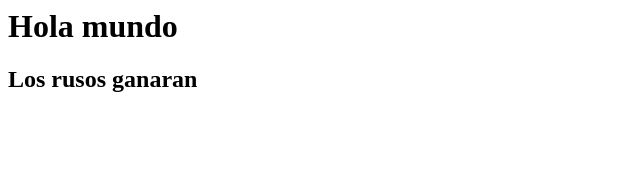
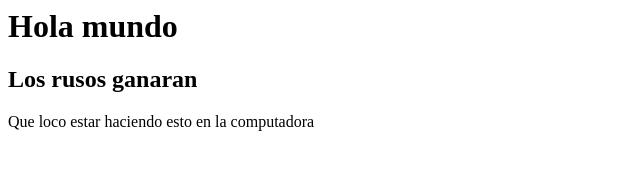
Before and after one commit to marcantonio13/practicas, a plain HTML site: page index.html in a window 1280 px wide. Shown: the whole page, without its empty margins (0-640 px from the left). Drawn offline with Linux system fonts and the light colour scheme.

Commit message:
nuevosubtitulo

```diff
--- a/index.html
+++ b/index.html
@@ -2,5 +2,6 @@
 <body>
 <h1>Hola mundo</h1>
 <h2>Los rusos ganaran</h2>
+<p>Que loco estar haciendo esto en la computadora</p>
 </body>
 </html>
```
